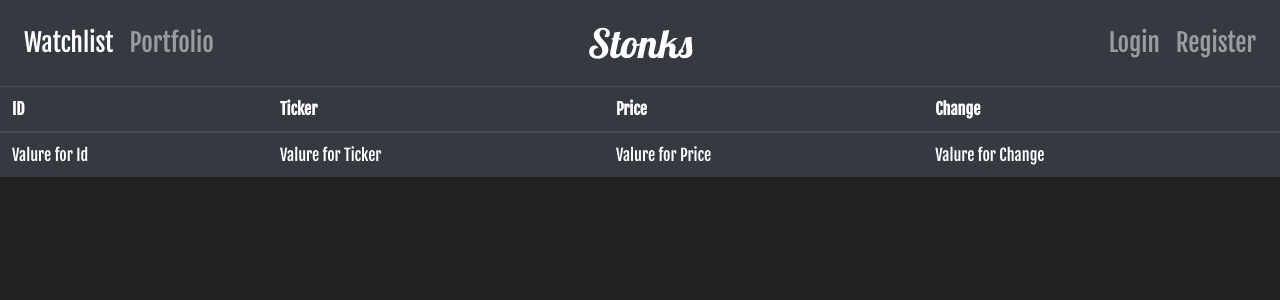
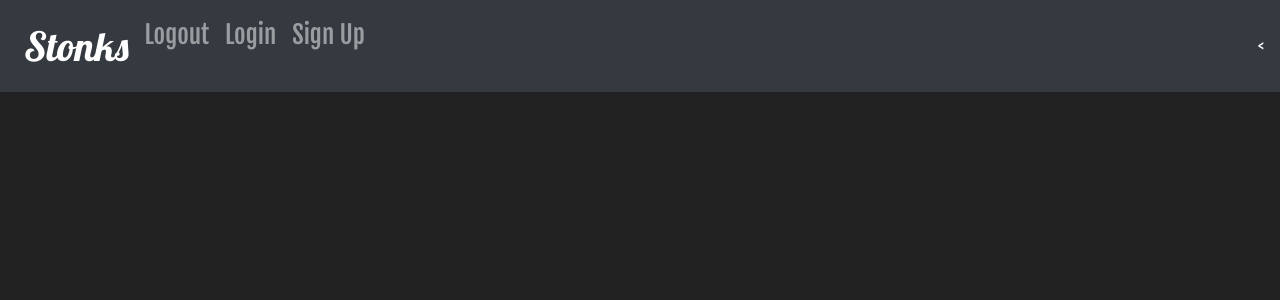
Before and after one commit to JPPedras/Stock_watchlist, a Flask app: template website/templates/home.html in a window 1280 px wide. Shown: the top 300 px of the page. Run offline with Flask 2, Linux system fonts and the light colour scheme; the template is opened without the code that fills it, so the values that code supplies are empty; some libraries are stand-ins or nearby versions.

Commit message:
base html

```diff
--- /dev/null
+++ b/website/templates/base.html
@@ -0,0 +1,94 @@
+<link
+  href="https://fonts.googleapis.com/css?family=Lobster"
+  rel="stylesheet"
+  type="text/css"
+/>
+<link
+  href="https://fonts.googleapis.com/css?family=Fjalla One"
+  rel="stylesheet"
+  type="text/css"
+/>
+
+<!DOCTYPE html>
+<html lang="en">
+  <head>
+    <meta charset="utf-8" />
+    <meta
+      name="viewport"
+      content="width=device-width, initial-scale=1, shrink-to-fit=no"
+    />
+
+    <link
+      rel="stylesheet"
+      href="https://stackpath.bootstrapcdn.com/bootstrap/4.4.1/css/bootstrap.min.css"
+      integrity="sha384-Vkoo8x4CGsO3+Hhxv8T/Q5PaXtkKtu6ug5TOeNV6gBiFeWPGFN9MuhOf23Q9Ifjh"
+      crossorigin="anonymous"
+    />
+    <link
+      rel="stylesheet"
+      href="https://stackpath.bootstrapcdn.com/font-awesome/4.7.0/css/font-awesome.min.css"
+      crossorigin="anonymous"
+    />
+
+    <title>{% block title %}Home Page{% endblock %}</title>
+  </head>
+  <body>
+    <nav class="navbar navbar-expand-lg navbar-dark bg-dark">
+        <button
+          class="navbar-toggler"
+          type="button"
+          data-toggle="collapse"
+          data-target="#navbar"
+        >
+          <span class="navbar-toggler-icon"></span>
+        </button>
+        <div class="collapse navbar-collapse" id="navbar">
+          <div class="navbar-nav">
+
+            <a class="nav-item nav-link" id="home" href="/">Stonks</a>
+            <a class="nav-item nav-link" id="logout" href="/logout">Logout</a>
+
+            <a class="nav-item nav-link" id="login" href="/login">Login</a>
+            <a class="nav-item nav-link" id="signUp" href="/sign-up">Sign Up</a>
+
+          </div>
+        </div>
+    <
+
+    <script
+      src="https://code.jquery.com/jquery-3.2.1.slim.min.js"
+      integrity="sha384-KJ3o2DKtIkvYIK3UENzmM7KCkRr/rE9/Qpg6aAZGJwFDMVNA/GpGFF93hXpG5KkN"
+      crossorigin="anonymous"
+    ></script>
+    <script
+      src="https://cdnjs.cloudflare.com/ajax/libs/popper.js/1.12.9/umd/popper.min.js"
+      integrity="sha384-ApNbgh9B+Y1QKtv3Rn7W3mgPxhU9K/ScQsAP7hUibX39j7fakFPskvXusvfa0b4Q"
+      crossorigin="anonymous"
+    ></script>
+    <script
+      src="https://maxcdn.bootstrapcdn.com/bootstrap/4.0.0/js/bootstrap.min.js"
+      integrity="sha384-JZR6Spejh4U02d8jOt6vLEHfe/JQGiRRSQQxSfFWpi1MquVdAyjUar5+76PVCmYl"
+      crossorigin="anonymous"
+    ></script>
+
+    <script
+      type="text/javascript"
+      src="{{ url_for('static', filename='index.js') }}"
+    ></script>
+  </body>
+  <style>
+    #home {
+      font-family: Lobster, monospace;
+      font-size: 40px;
+      color: white;
+    }
+    body {
+      background-color: #212121;
+      color: white;
+      font-family: "Fjalla One", monospace;
+    }
+    .nav-link {
+      font-size: 25px;
+    }
+  </style>
+</html>
--- a/website/templates/home.html
+++ b/website/templates/home.html
@@ -1,86 +1 @@
-<link href="https://fonts.googleapis.com/css?family=Lobster" rel="stylesheet" type="text/css">
-<link href="https://fonts.googleapis.com/css?family=Fjalla One" rel="stylesheet" type="text/css">
-
-
-<!doctype html>
-<html lang="en">
-    <head>
-    <!-- Required meta tags -->
-    <meta charset="utf-8">
-    <meta name="viewport" content="width=device-width, initial-scale=1, shrink-to-fit=no">
-
-    <!-- Bootstrap CSS -->
-    <link rel="stylesheet" href="https://cdn.jsdelivr.net/npm/bootstrap@4.5.3/dist/css/bootstrap.min.css" integrity="sha384-TX8t27EcRE3e/ihU7zmQxVncDAy5uIKz4rEkgIXeMed4M0jlfIDPvg6uqKI2xXr2" crossorigin="anonymous">
-
-    <title>Home Page</title>
-    </head>
-    <body>
-        <nav class="navbar navbar-expand-md navbar-dark bg-dark">
-            <div class="navbar-collapse collapse w-100 order-1 order-md-0 dual-collapse2">
-                <ul class="navbar-nav mr-auto">
-                    <li class="nav-item active">
-                        <a class="nav-link" href="#">Watchlist</a>
-                    </li>
-                    <li class="nav-item">
-                        <a class="nav-link" href="#">Portfolio</a>
-                    </li>
-                </ul>
-            </div>
-            <div class="mx-auto order-0">
-                <a class="navbar-brand mx-auto" href="#">Stonks</a>
-            </div>
-            <div class="navbar-collapse collapse w-100 order-3 dual-collapse2">
-                <ul class="navbar-nav ml-auto">
-                    <li class="nav-item">
-                        <a class="nav-link" href="#">Login</a>
-                    </li>
-                    <li class="nav-item">
-                        <a class="nav-link" href="#">Register</a>
-                    </li>
-                </ul>
-            </div>
-        </nav>
-        <table class="table table-hover table-dark">
-            <thead>
-                <tr>
-                    <!-- Your Columns HERE -->
-                    <th scope="col">ID</th>
-                    <th scope="col">Ticker</th>
-                    <th scope="col">Price</th>
-                    <th scope="col">Change</th>
-                </tr>
-            </thead>
-            <tbody>
-                <!-- Your rows inside the table HERE: -->
-                    <tr>
-                        <td>Valure for Id</td>
-                        <td>Valure for Ticker</td>
-                        <td>Valure for Price</td>
-                        <td>Valure for Change</td>
-                    </tr>
-            </tbody>
-        </table>
-
-
-
-
-        <script src="https://code.jquery.com/jquery-3.5.1.slim.min.js" integrity="sha384-DfXdz2htPH0lsSSs5nCTpuj/zy4C+OGpamoFVy38MVBnE+IbbVYUew+OrCXaRkfj" crossorigin="anonymous"></script>
-        <script src="https://cdn.jsdelivr.net/npm/bootstrap@4.5.3/dist/js/bootstrap.bundle.min.js" integrity="sha384-ho+j7jyWK8fNQe+A12Hb8AhRq26LrZ/JpcUGGOn+Y7RsweNrtN/tE3MoK7ZeZDyx" crossorigin="anonymous"></script>
-
-
-    </body>
-    <style>
-          .navbar-brand{
-              font-family: Lobster,monospace;
-              font-size: 40px;
-          }
-          body{
-            background-color: #212121;
-            color: white;
-            font-family: "Fjalla One",monospace;
-          }
-          .nav-link{
-              font-size: 25px;
-          }
-    </style>
-</html>
+{% extends "base.html" %} {% block title %}Home{% endblock %}
--- a/website/views.py
+++ b/website/views.py
@@ -1,10 +1,8 @@
-from flask import Blueprint
+from flask import Blueprint, render_template
 
 views = Blueprint('views', __name__)
 
 @views.route('/')
 @views.route('/home')
 def home_page():
-
-
-    return 'Home page'
+    return render_template('home.html')
```
Also changed, not shown: website/auth.py (+7 -3 lines).
